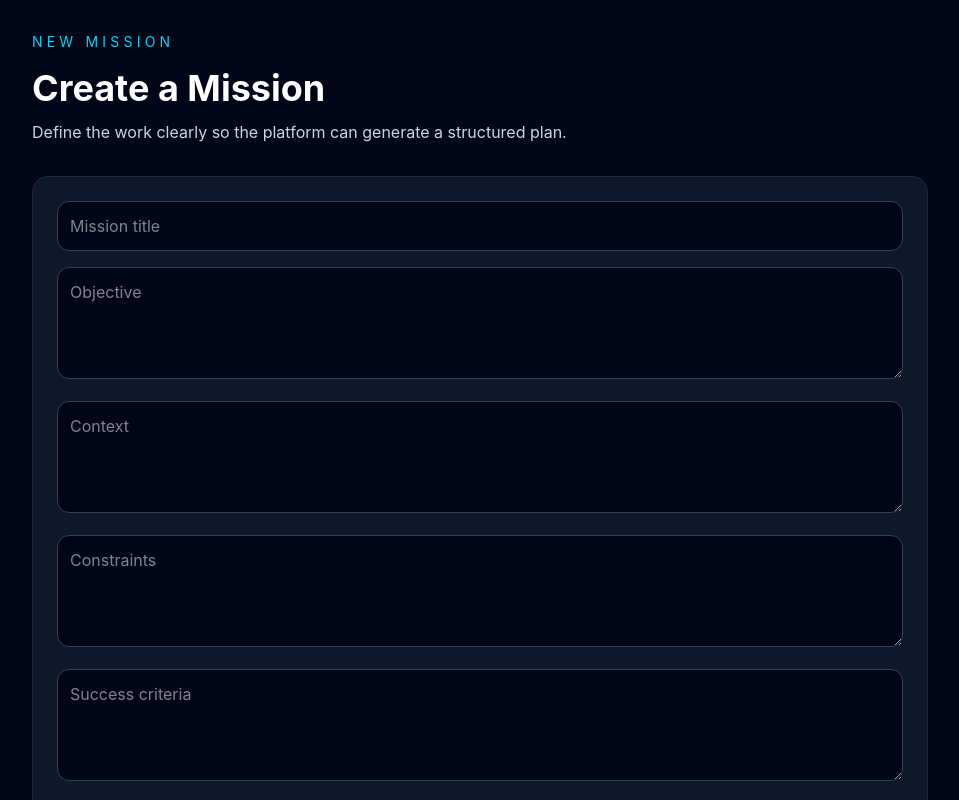
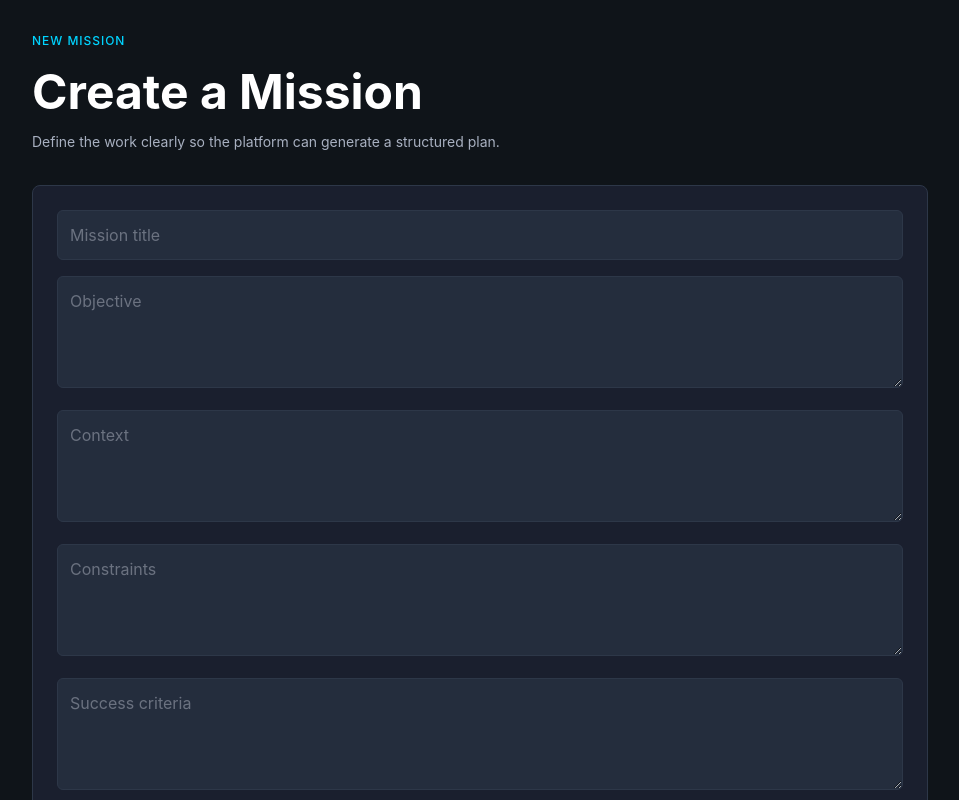
Before and after one commit to Shakeyswings/ai-engineering-platform, a Next.js app: page /missions/new in a window 1280 px wide. Shown: the top 800 px of the page, without its empty margins (160-1119 px from the left). Built offline with nearby package versions, Linux system fonts and the light colour scheme.

Commit message:
ui: align new mission page with design tokens

```diff
--- a/src/app/missions/new/page.tsx
+++ b/src/app/missions/new/page.tsx
@@ -4,6 +4,8 @@ import { useState } from "react";
 import { useRouter } from "next/navigation";
 import { saveMission } from "@/lib/mission-store";
 import type { Mission, Priority } from "@/types/mission";
+
+const inputClass = "w-full rounded-md border border-[var(--border-default)] bg-[var(--bg-tertiary)] p-3 text-[14px] leading-[1.6] text-[var(--text-primary)] placeholder:text-[var(--text-tertiary)] focus-visible:outline focus-visible:outline-2 focus-visible:outline-offset-2 focus-visible:outline-[var(--accent-cyan)]";
 
 export default function NewMissionPage() {
   const router = useRouter();
@@ -56,59 +58,30 @@ export default function NewMissionPage() {
   }
 
   return (
-    <main className="min-h-screen bg-slate-950 p-8 text-white">
+    <main className="min-h-screen bg-[var(--bg-primary)] p-8 text-[var(--text-primary)]">
       <section className="mx-auto max-w-4xl space-y-8">
         <div>
-          <p className="text-sm uppercase tracking-[0.3em] text-cyan-400">
+          <p className="text-[12px] font-medium uppercase leading-[1.5] tracking-[0.08em] text-[var(--accent-cyan)]">
             New Mission
           </p>
-          <h1 className="mt-4 text-4xl font-bold">Create a Mission</h1>
-          <p className="mt-3 text-slate-300">
+          <h1 className="mt-4 text-[48px] font-bold leading-[1.1]">Create a Mission</h1>
+          <p className="mt-3 text-[14px] leading-[1.6] text-[var(--text-secondary)]">
             Define the work clearly so the platform can generate a structured plan.
           </p>
         </div>
 
-        <div className="space-y-4 rounded-2xl border border-slate-800 bg-slate-900 p-6">
-          <input
-            className="w-full rounded-xl border border-slate-700 bg-slate-950 p-3"
-            placeholder="Mission title"
-            value={title}
-            onChange={(event) => setTitle(event.target.value)}
-          />
+        <div className="space-y-4 rounded-lg border border-[var(--border-default)] bg-[var(--bg-secondary)] p-6">
+          <input className={inputClass} placeholder="Mission title" value={title} onChange={(event) => setTitle(event.target.value)} />
 
-          <textarea
-            className="min-h-28 w-full rounded-xl border border-slate-700 bg-slate-950 p-3"
-            placeholder="Objective"
-            value={objective}
-            onChange={(event) => setObjective(event.target.value)}
-          />
+          <textarea className={`${inputClass} min-h-28`} placeholder="Objective" value={objective} onChange={(event) => setObjective(event.target.value)} />
 
-          <textarea
-            className="min-h-28 w-full rounded-xl border border-slate-700 bg-slate-950 p-3"
-            placeholder="Context"
-            value={context}
-            onChange={(event) => setContext(event.target.value)}
-          />
+          <textarea className={`${inputClass} min-h-28`} placeholder="Context" value={context} onChange={(event) => setContext(event.target.value)} />
 
-          <textarea
-            className="min-h-28 w-full rounded-xl border border-slate-700 bg-slate-950 p-3"
-            placeholder="Constraints"
-            value={constraints}
-            onChange={(event) => setConstraints(event.target.value)}
-          />
+          <textarea className={`${inputClass} min-h-28`} placeholder="Constraints" value={constraints} onChange={(event) => setConstraints(event.target.value)} />
 
-          <textarea
-            className="min-h-28 w-full rounded-xl border border-slate-700 bg-slate-950 p-3"
-            placeholder="Success criteria"
-            value={successCriteria}
-            onChange={(event) => setSuccessCriteria(event.target.value)}
-          />
+          <textarea className={`${inputClass} min-h-28`} placeholder="Success criteria" value={successCriteria} onChange={(event) => setSuccessCriteria(event.target.value)} />
 
-          <select
-            className="w-full rounded-xl border border-slate-700 bg-slate-950 p-3"
-            value={priority}
-            onChange={(event) => setPriority(event.target.value as Priority)}
-          >
+          <select className={inputClass} value={priority} onChange={(event) => setPriority(event.target.value as Priority)}>
             <option>Low</option>
             <option>Medium</option>
             <option>High</option>
@@ -118,7 +91,7 @@ export default function NewMissionPage() {
           <button
             onClick={createMission}
             disabled={loading}
-            className="w-full rounded-xl bg-cyan-400 px-5 py-3 font-semibold text-slate-950 hover:bg-cyan-300 disabled:opacity-50"
+            className="w-full rounded-lg bg-[var(--accent-cyan)] px-4 py-3 text-[14px] font-semibold leading-[1.6] text-[var(--text-inverted)] transition duration-150 hover:brightness-110 disabled:opacity-50 focus-visible:outline focus-visible:outline-2 focus-visible:outline-offset-2 focus-visible:outline-[var(--accent-cyan)]"
           >
             {loading ? "Generating Mission..." : "Generate Mission Plan"}
           </button>
```
